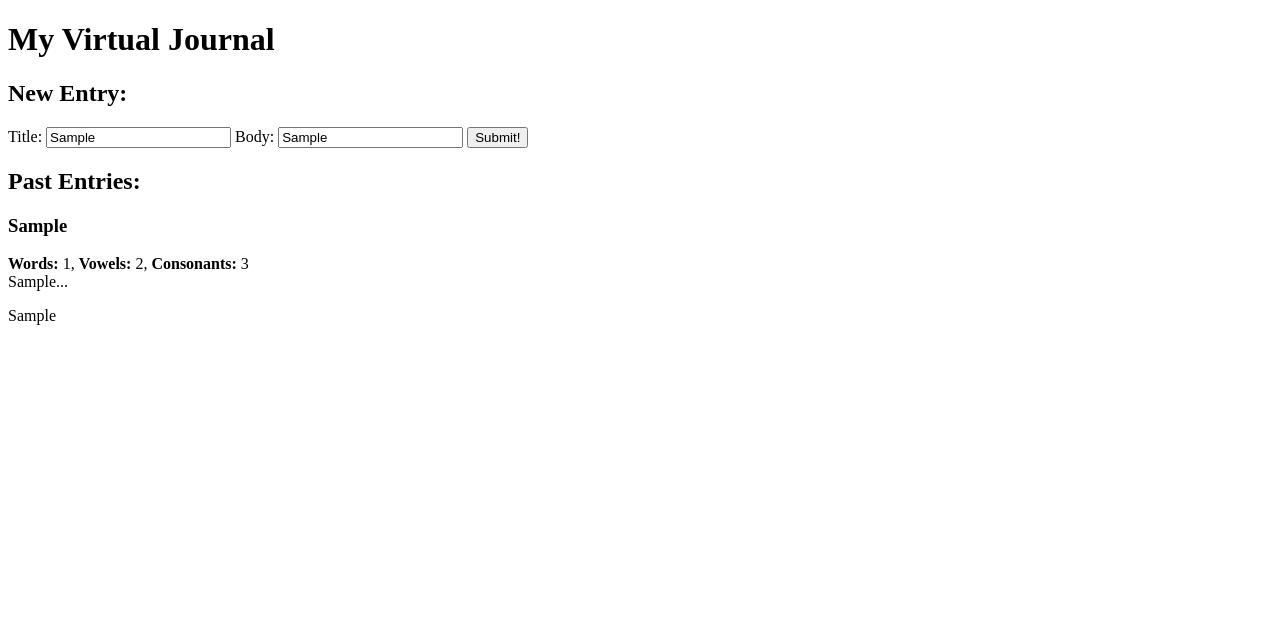
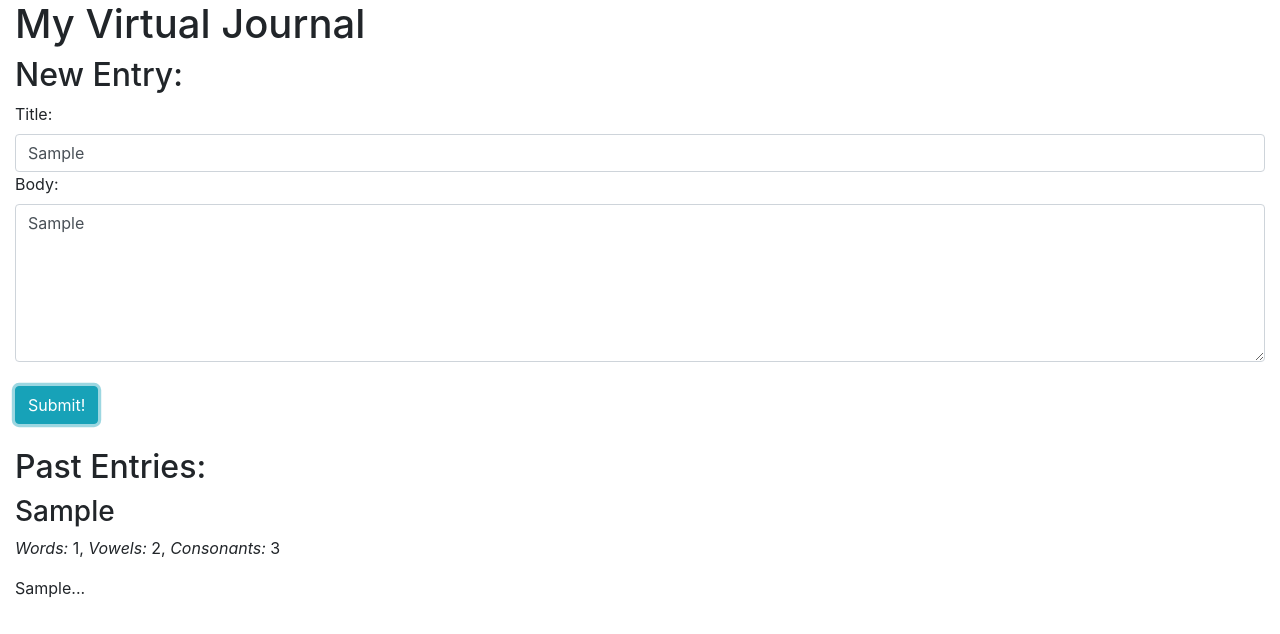
Before and after one commit to KChellis/journal, a website built with webpack: page src/index.html in a window 1280 px wide. Both pictures are taken after typing "Sample", "Sample" into the empty fields and a click on the button "Submit!". Built offline with nearby package versions, Linux system fonts and the light colour scheme.

Commit message:
Add css styling and add click function to reveal and hide posts

```diff
--- a/package.json
+++ b/package.json
@@ -24,6 +24,8 @@
     "webpack-dev-server": "^3.1.0"
   },
   "dependencies": {
-    "jquery": "^3.3.1"
+    "bootstrap": "^4.1.0",
+    "jquery": "^3.3.1",
+    "popper.js": "^1.14.3"
   }
 }
--- a/src/index.html
+++ b/src/index.html
@@ -6,19 +6,23 @@
     <title>Journal</title>
   </head>
   <body>
+    <div class="container-fluid">
       <h1>My Virtual Journal</h1>
       <h2>New Entry:</h2>
       <form id="journal-form">
         <label for="title">Title:</label>
         <input id="title" type="text" class="form-control">
         <label for="post">Body:</label>
-      <input id="post" type="text" class="form-control">
-      <button type="submit" name="button">Submit!</button>
+        <textarea id="post" class="form-control" rows="6"></textarea>
+        <br>
+        <button class= "btn btn-info" type="submit" name="button">Submit!</button>
       </form>
+      <br>
       <h2>Past Entries:</h2>
       <div id="user-output">
 
 
       </div>
+    </div>
   </body>
 </html>
--- a/src/main.js
+++ b/src/main.js
@@ -1,6 +1,8 @@
 import './styles.css';
 import { Entry } from './journal.js';
 import $ from 'jquery';
+import 'bootstrap';
+import 'bootstrap/dist/css/bootstrap.min.css';
 
 $(document).ready(function(){
   $("#journal-form").submit(function(event) {
@@ -17,12 +19,14 @@ $(document).ready(function(){
 
     $("#user-output").prepend('<div class="entry">' +
         '<h3>' + title + '</h3>' +
-        '<p class="teaser"><strong>Words:</strong> ' + newEntry.words +
-          ', <strong>Vowels:</strong> ' + newEntry.vowels + ', <strong>Consonants:</strong> ' + newEntry.consonants + '<br>' +
-           newEntry.teaser + '...</p>' +
+        '<p><em>Words:</em> ' + newEntry.words +
+          ', <em>Vowels:</em> ' + newEntry.vowels + ', <em>Consonants:</em> ' + newEntry.consonants + '</p>' +
+           '<p class="teaser">' + newEntry.teaser + '...</p>' +
         '<p class="body">' + body + '</p>' +
       '</div>');
-
-
+    $(".entry").first().click(function() {
+      $(this).children(".teaser").toggle();
+      $(this).children(".body").slideToggle();
+    });
   });
 });
--- a/src/styles.css
+++ b/src/styles.css
@@ -0,0 +1,9 @@
+body {
+  margin: 25px;
+}
+.body {
+  display: none;
+}
+button{
+  margin: 3px;
+}
```
Also changed, not shown: 1 other file. Lines whose indentation alone changed are shown as unchanged.
